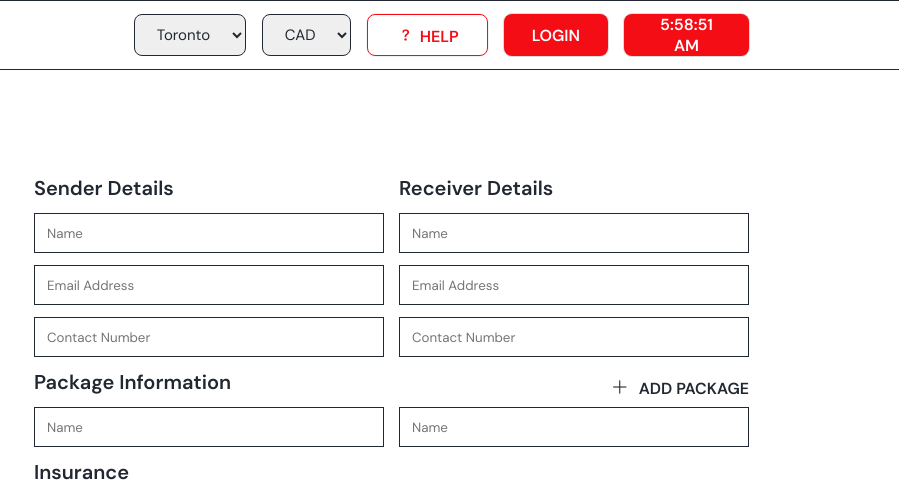
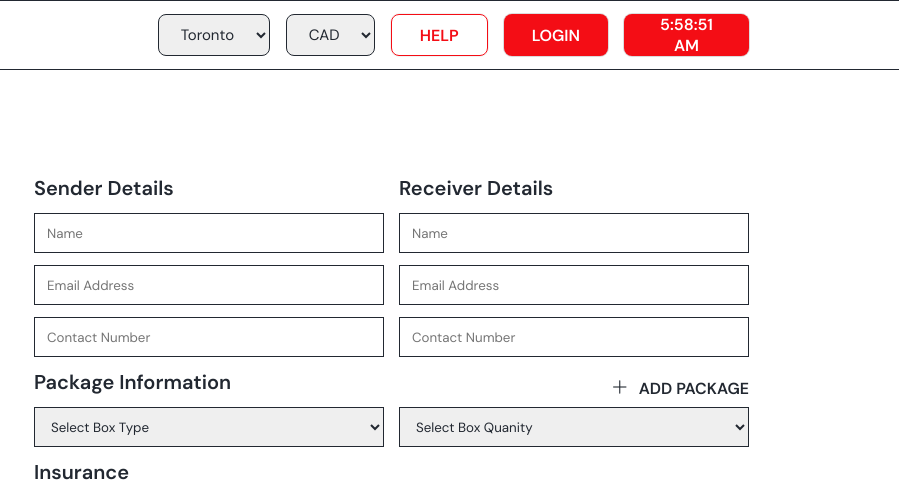
Before and after one commit to gitsu01/zoleni_rebuild, a plain HTML site: page pages/concierge.html in a window 1280 px wide. Shown: the top 494 px of the page, 381-1280 px from the left. Drawn offline with nearby package versions, Linux system fonts and the light colour scheme.

Commit message:
remove help icon

```diff
--- a/pages/concierge.css
+++ b/pages/concierge.css
@@ -57,7 +57,8 @@
     margin-bottom: 12px;
 } */
 
-input {
+input,
+.select {
     width: 100%;
     outline: none;
     border: 1px solid var(--dark-primary-color);
--- a/pages/concierge.html
+++ b/pages/concierge.html
@@ -177,7 +177,6 @@
                 <option value="USD">USD</option>
             </select>
             <button class="btn_sec">
-                <i class="bi bi-question"></i>
                 Help
             </button>
             <button class="btn_pri" id="login_btn">
@@ -226,9 +225,13 @@
                     </button>
                 </div>
                 <div class="full_inp_sec">
-                    <input type="text" name="sender_name" id="sender_name" class="page_inp" placeholder="Name">
-                    <input type="text" name="sender_name" id="sender_name" class="page_inp" placeholder="Name">
-
+                    <select class="select" name="package_type" id="package_type">
+                        <option value="">Select Box Type</option>
+                        <option value="envelope">Envelope (4' x 18' x 18')</option>
+                        <option value="small">Small (12' x 12' x 12')</option>
+                        <option value="medium">Medium (16' x 16' x 16')</option>
+                    </select>
+                    <select class="select" name="package_quantity" id="package_quantity"></select>
                 </div>
             </div>
             <div class="full_inp_sec insurance">
@@ -301,6 +304,14 @@
         </div>
     </footer>
 
+    <script>
+        let package_quantity = document.getElementById('package_quantity');
+        let child = `<option value="">Select Box Quanity</option>`;
+        for (let i = 1; i <= 100; i++) {
+            child += (`<option value="${i}">${i}</option>`);
+        }
+        package_quantity.innerHTML = child;
+    </script>
     <script src="../index.js"></script>
 
 </body>
```
Also changed, not shown: business_directory.html (+0 -1 lines), index.html (+0 -1 lines), pages/now_delivery.html (+0 -1 lines).
